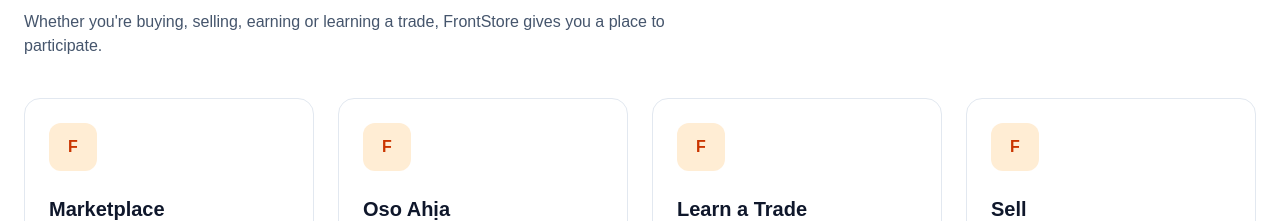
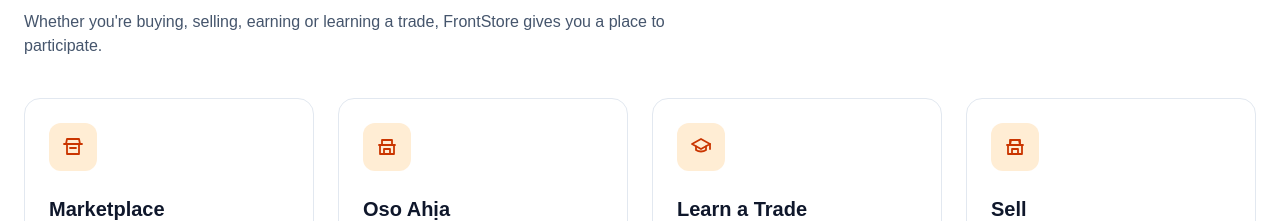
Before and after one commit to Kedion/frontstore, a Next.js app: page / in a window 1280 px wide. Shown: the part 1021-1242 px from the top of the page. Built offline with nearby package versions, Linux system fonts and the light colour scheme.

Commit message:
a11y: improve marketplace card interactions

```diff
--- a/app/page.tsx
+++ b/app/page.tsx
@@ -317,6 +317,7 @@
   );
 }
 
+
 function FeatureCard({
   title,
   description,
@@ -326,10 +327,90 @@
   description: string;
   action: string;
 }) {
+  const icons = {
+    Marketplace: (
+      <svg
+        viewBox="0 0 24 24"
+        fill="none"
+        stroke="currentColor"
+        strokeWidth="1.8"
+        className="h-6 w-6"
+        aria-hidden="true"
+      >
+        <path
+          strokeLinecap="round"
+          strokeLinejoin="round"
+          d="M3 9h18M5 9l1-5h12l1 5M6 9v10h12V9M9 13h6"
+        />
+      </svg>
+    ),
+    "Oso Ahịa": (
+      <svg
+        viewBox="0 0 24 24"
+        fill="none"
+        stroke="currentColor"
+        strokeWidth="1.8"
+        className="h-6 w-6"
+        aria-hidden="true"
+      >
+        <path
+          strokeLinecap="round"
+          strokeLinejoin="round"
+          d="M4 10h16M5 10v9h14v-9M7 10V5h10v5M9 19v-5h6v5"
+        />
+      </svg>
+    ),
+    "Learn a Trade": (
+      <svg
+        viewBox="0 0 24 24"
+        fill="none"
+        stroke="currentColor"
+        strokeWidth="1.8"
+        className="h-6 w-6"
+        aria-hidden="true"
+      >
+        <path
+          strokeLinecap="round"
+          strokeLinejoin="round"
+          d="m3 9 9-5 9 5-9 5-9-5Z"
+        />
+        <path
+          strokeLinecap="round"
+          strokeLinejoin="round"
+          d="M7 11.5V15c2.8 2 7.2 2 10 0v-3.5M21 9v5"
+        />
+      </svg>
+    ),
+    Sell: (
+      <svg
+        viewBox="0 0 24 24"
+        fill="none"
+        stroke="currentColor"
+        strokeWidth="1.8"
+        className="h-6 w-6"
+        aria-hidden="true"
+      >
+        <path
+          strokeLinecap="round"
+          strokeLinejoin="round"
+          d="M4 10h16M5 10v9h14v-9M7 10V5h10v5M9 19v-5h6v5"
+        />
+        <path
+          strokeLinecap="round"
+          strokeLinejoin="round"
+          d="M8 5h8l1 5H7l1-5Z"
+        />
+      </svg>
+    ),
+  };
+
   return (
     <div className="rounded-2xl border border-slate-200 bg-white p-6 transition hover:-translate-y-1 hover:shadow-lg">
-      <div className="mb-6 flex h-12 w-12 items-center justify-center rounded-xl bg-orange-100 font-bold text-orange-700">
-        F
+      <div
+        className="mb-6 flex h-12 w-12 items-center justify-center rounded-xl bg-orange-100 text-orange-700"
+        aria-hidden="true"
+      >
+        {icons[title as keyof typeof icons]}
       </div>
 
       <h3 className="text-xl font-bold">{title}</h3>
@@ -338,7 +419,10 @@
         {description}
       </p>
 
-      <button className="mt-5 text-sm font-semibold text-orange-600 hover:text-orange-700">
+      <button
+        type="button"
+        className="mt-5 rounded-md text-sm font-semibold text-orange-600 transition hover:text-orange-700 focus-visible:outline-none focus-visible:ring-2 focus-visible:ring-orange-500 focus-visible:ring-offset-2"
+      >
         {action} →
       </button>
     </div>
--- a/components/marketplace/ProductCard.tsx
+++ b/components/marketplace/ProductCard.tsx
@@ -25,11 +25,11 @@
   priceTiers,
 }: ProductCardProps) {
   return (
-    <article className="overflow-hidden rounded-2xl border border-gray-200 bg-white shadow-sm transition hover:shadow-md">
+    <article className="overflow-hidden rounded-2xl border border-gray-200 bg-white shadow-sm transition-shadow duration-200 hover:shadow-md">
       <div className="relative h-48 overflow-hidden bg-gray-100">
         <Image
           src={image}
-          alt={name}
+          alt={`${name} product`}
           fill
           sizes="(max-width: 768px) 100vw, 50vw"
           className="object-contain p-4"
@@ -59,7 +59,8 @@
           <Badge variant="success">{stock}</Badge>
         </div>
 
-        <Button className="mt-5 w-full">
+        <Button
+          className="mt-5 w-full focus-visible:outline-none focus-visible:ring-2 focus-visible:ring-orange-500 focus-visible:ring-offset-2">
           View Product
         </Button>
       </div>
--- a/components/marketplace/SellerCard.tsx
+++ b/components/marketplace/SellerCard.tsx
@@ -19,7 +19,7 @@
   wholesale = false,
 }: SellerCardProps) {
   return (
-    <article className="rounded-2xl border border-gray-200 bg-white p-5 shadow-sm transition hover:shadow-md">
+    <article className="rounded-2xl border border-gray-200 bg-white p-5 shadow-sm transition-shadow duration-200 hover:shadow-md">
       <div className="flex items-start justify-between gap-4">
         <div>
           <div className="flex flex-wrap items-center gap-2">
@@ -38,9 +38,13 @@
         </div>
 
         <div className="rounded-xl bg-gray-100 px-3 py-2 text-center">
-          <p className="text-sm font-bold text-gray-900">
-            ★ {rating}
+          <p
+            className="text-sm font-bold text-gray-900"
+            aria-label={`Seller rating: ${rating} out of 5`}
+          >
+            <span aria-hidden="true">★</span> {rating}
           </p>
+
           <p className="text-xs text-gray-500">
             Rating
           </p>
@@ -52,6 +56,7 @@
           <p className="text-xs text-gray-500">
             Products
           </p>
+
           <p className="mt-1 font-bold text-gray-900">
             {productCount}
           </p>
@@ -61,13 +66,17 @@
           <p className="text-xs text-gray-500">
             Wholesale
           </p>
+
           <p className="mt-1 font-bold text-gray-900">
             {wholesale ? "Available" : "Contact seller"}
           </p>
         </div>
       </div>
 
-      <Button variant="outline" className="mt-5 w-full">
+      <Button
+        variant="outline"
+        className="mt-5 w-full focus-visible:outline-none focus-visible:ring-2 focus-visible:ring-orange-500 focus-visible:ring-offset-2"
+      >
         View Store
       </Button>
     </article>
```
